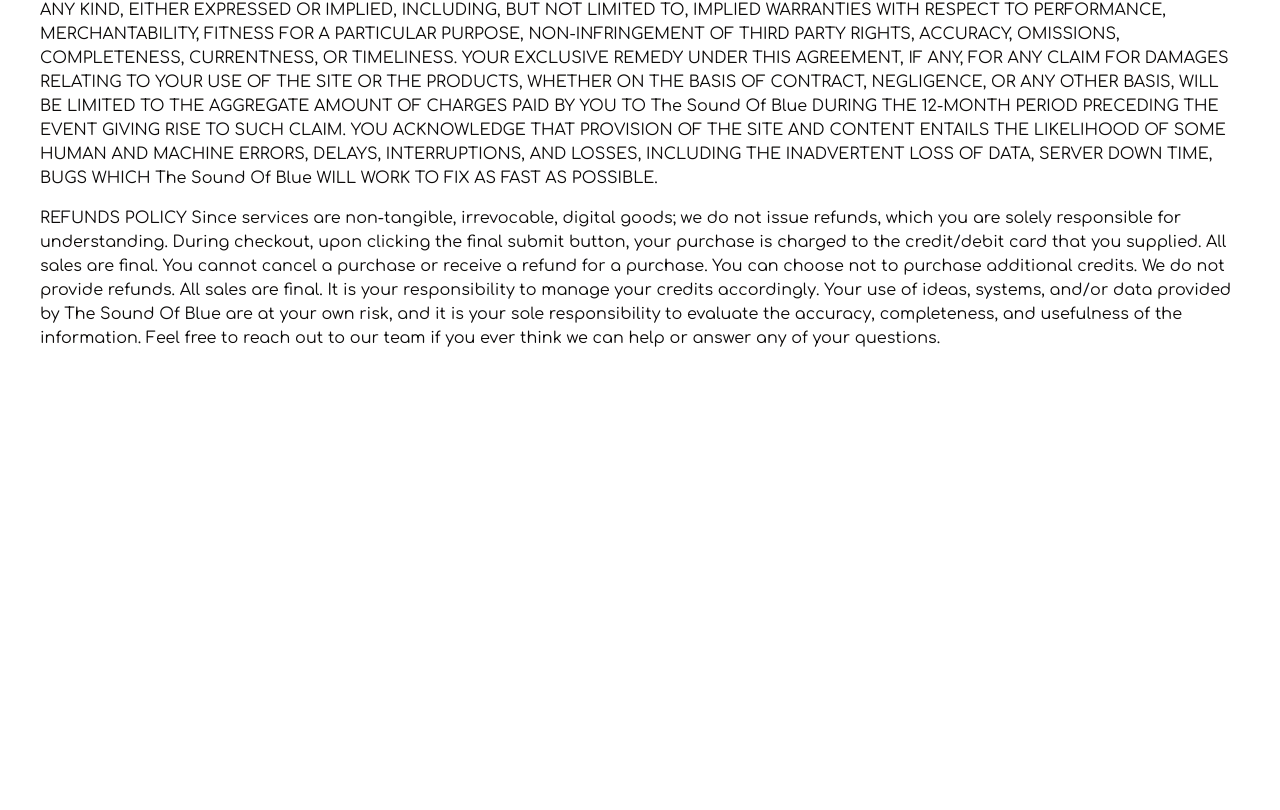
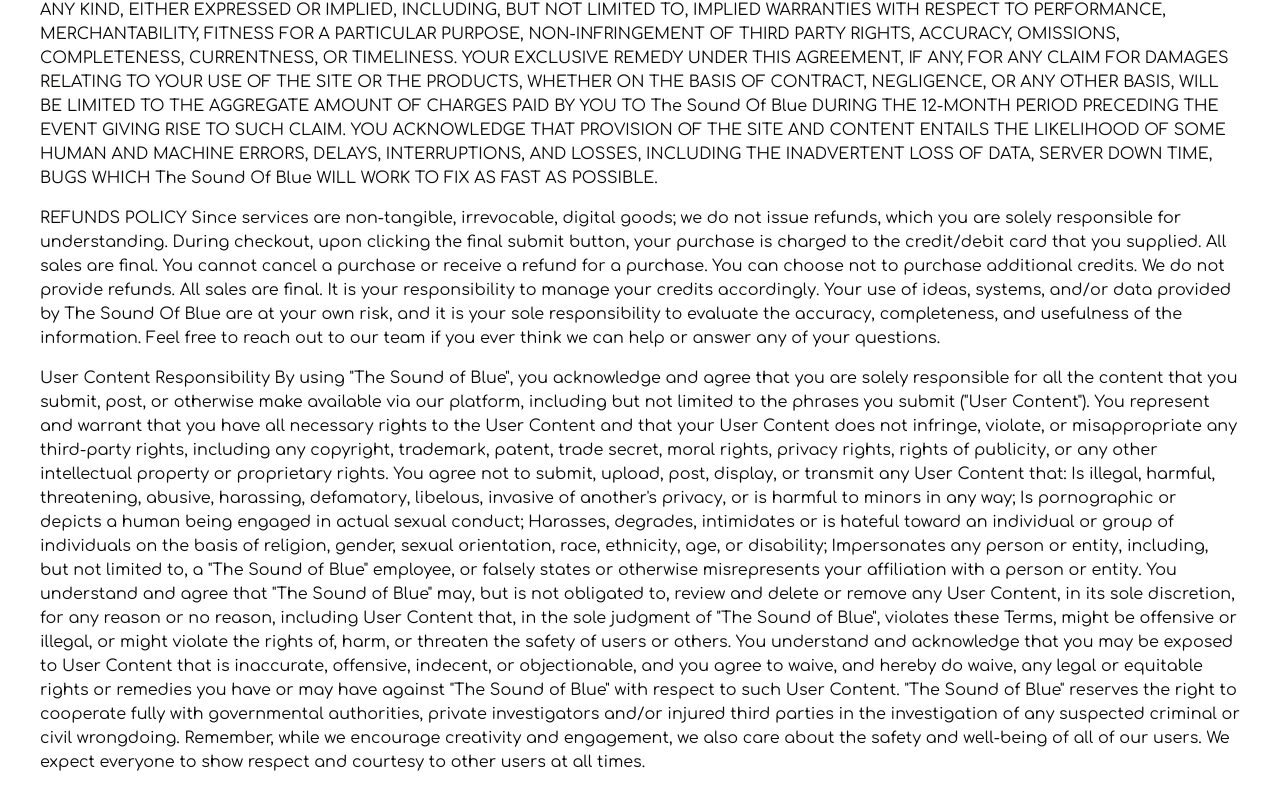
Before and after one commit to jackburrus/thesoundofblue, a Next.js app: page /terms in a window 1280 px wide. Shown: the part 1350-2160 px from the top of the page. Before the commit the page ends 1756 px from the top, so only its background shows below. Built offline with nearby package versions, Linux system fonts and the light colour scheme.

Commit message:
adds vercel analytics

```diff
--- a/app/layout.tsx
+++ b/app/layout.tsx
@@ -6,6 +6,7 @@ import { Metadata } from 'next';
 import { Gradient } from '@/utils/gradient';
 import { Comfortaa } from 'next/font/google';
 import Footer from '@/components/Footer';
+import { Analytics } from '@vercel/analytics/react';
 
 const siteConfig = {
 	title: 'The Sound of Blue',
@@ -65,6 +66,7 @@ export default function RootLayout({ children }: { children: React.ReactNode })
 					<main className={`min-h-screen  flex flex-col items-center ${comfortaa.className}`}>{children}</main>
 					<Toaster />
 					<Footer />
+					<Analytics />
 				</body>
 			</AppProviders>
 		</html>
--- a/app/terms/page.tsx
+++ b/app/terms/page.tsx
@@ -88,6 +88,29 @@ export default function TermsPage() {
 				completeness, and usefulness of the information. Feel free to reach out to our team if you ever think we can help or
 				answer any of your questions.
 			</p>
+			<p className="mb-4">
+				User Content Responsibility By using "The Sound of Blue", you acknowledge and agree that you are solely responsible
+				for all the content that you submit, post, or otherwise make available via our platform, including but not limited
+				to the phrases you submit ("User Content"). You represent and warrant that you have all necessary rights to the User
+				Content and that your User Content does not infringe, violate, or misappropriate any third-party rights, including
+				any copyright, trademark, patent, trade secret, moral rights, privacy rights, rights of publicity, or any other
+				intellectual property or proprietary rights. You agree not to submit, upload, post, display, or transmit any User
+				Content that: Is illegal, harmful, threatening, abusive, harassing, defamatory, libelous, invasive of another's
+				privacy, or is harmful to minors in any way; Is pornographic or depicts a human being engaged in actual sexual
+				conduct; Harasses, degrades, intimidates or is hateful toward an individual or group of individuals on the basis of
+				religion, gender, sexual orientation, race, ethnicity, age, or disability; Impersonates any person or entity,
+				including, but not limited to, a "The Sound of Blue" employee, or falsely states or otherwise misrepresents your
+				affiliation with a person or entity. You understand and agree that "The Sound of Blue" may, but is not obligated to,
+				review and delete or remove any User Content, in its sole discretion, for any reason or no reason, including User
+				Content that, in the sole judgment of "The Sound of Blue", violates these Terms, might be offensive or illegal, or
+				might violate the rights of, harm, or threaten the safety of users or others. You understand and acknowledge that
+				you may be exposed to User Content that is inaccurate, offensive, indecent, or objectionable, and you agree to
+				waive, and hereby do waive, any legal or equitable rights or remedies you have or may have against "The Sound of
+				Blue" with respect to such User Content. "The Sound of Blue" reserves the right to cooperate fully with governmental
+				authorities, private investigators and/or injured third parties in the investigation of any suspected criminal or
+				civil wrongdoing. Remember, while we encourage creativity and engagement, we also care about the safety and
+				well-being of all of our users. We expect everyone to show respect and courtesy to other users at all times.
+			</p>
 		</div>
 	);
 }
--- a/package.json
+++ b/package.json
@@ -15,6 +15,7 @@
     "@supabase/supabase-js": "latest",
     "@tanstack/react-table": "^8.9.3",
     "@types/uuid": "^9.0.2",
+    "@vercel/analytics": "^1.0.1",
     "ai": "^2.1.8",
     "autoprefixer": "10.4.14",
     "class-variance-authority": "^0.6.1",
```
Also changed, not shown: 2 other files (tests, documents, lock files or other folders).
